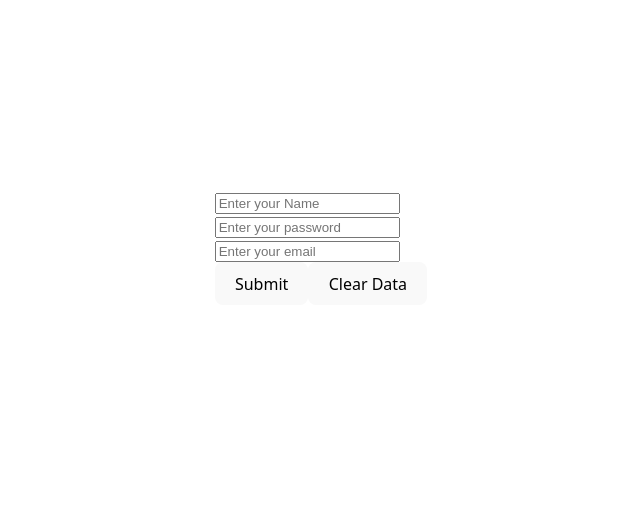
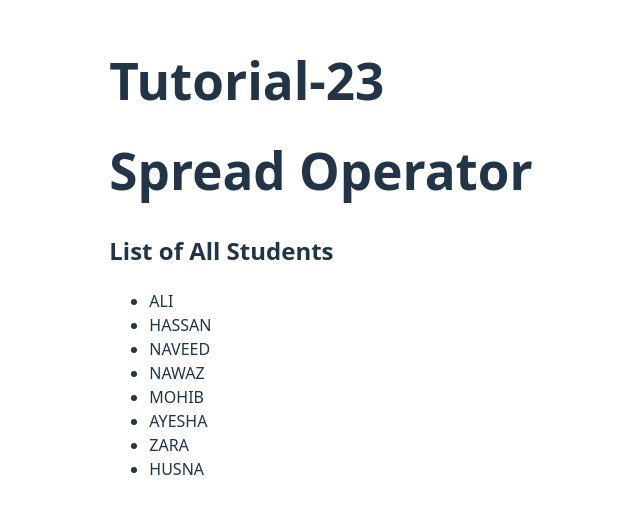
Before and after one commit to Uzmakh/ShahidNaeemReact, a React app in the folder react/: page / in a window 1280 px wide. Shown: the part 143-656 px from the top of the page, without its empty margins (319-959 px from the left). Built offline with nearby package versions, Linux system fonts and the light colour scheme; the HTML template or start-up script is replaced by a standard one.

Commit message:
uncommented the code

```diff
--- a/react/src/14-SpreadOperator.jsx
+++ b/react/src/14-SpreadOperator.jsx
@@ -1,10 +1,10 @@
 function SpreadOperator() {
   // * With Array
-  // const fruits = ["mango", "orange", "gauva", "banana"];
-  // const moreFruits = [...fruits,"pineapple","grapes"];
+  const fruits = ["mango", "orange", "gauva", "banana"];
+  const moreFruits = [...fruits, "pineapple", "grapes"];
 
-  // console.log(fruits);
-  // console.log(moreFruits);
+  console.log(fruits);
+  console.log(moreFruits);
 
   // * With Object
   const student = {
@@ -15,19 +15,21 @@ function SpreadOperator() {
   console.log(newStudent);
 
   // ? Spread Operator in React
-  let maleStudents = ["Ali", "Hassan", "Naveed","Nawaz","Mohib"];
+  let maleStudents = ["Ali", "Hassan", "Naveed", "Nawaz", "Mohib"];
   let femaleStudents = ["Ayesha", "Zara", "Husna"];
   let allStudents = [...maleStudents, ...femaleStudents];
 
   console.log(allStudents);
   return (
-      <>
-          <h1>Tutorial-23</h1>
+    <>
+      <h1>Tutorial-23</h1>
       <h1>Spread Operator</h1>
       <h2>List of All Students</h2>
-      {allStudents.map((student, index) => (
-        <li key={index}>{student.toUpperCase()}</li>
-      ))}
+      <ul>
+        {allStudents.map((student, index) => (
+          <li key={index}>{student.toUpperCase()}</li>
+        ))}
+      </ul>
     </>
   );
 }
--- a/react/src/App.jsx
+++ b/react/src/App.jsx
@@ -109,8 +109,8 @@ function App() {
         </div>
       </PassJsxToProps> */}
       {/* <InputBoxData /> */}
-      <ControlledComp/>
-      {/* <SpreadOperator/> */}
+      {/* <ControlledComp/> */}
+      <SpreadOperator/>
       {/* <CheckBoxData/> */}
       {/* <RadioAndDropDown/>*/}
       {/* <TableAndArray/> */}
```
